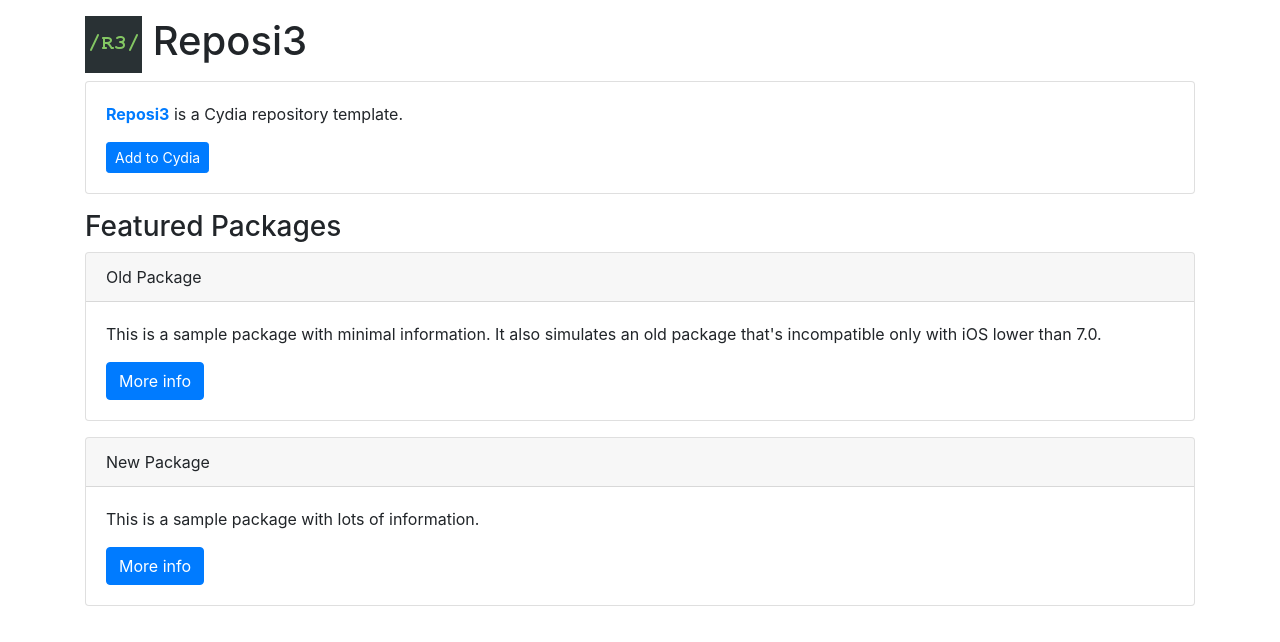
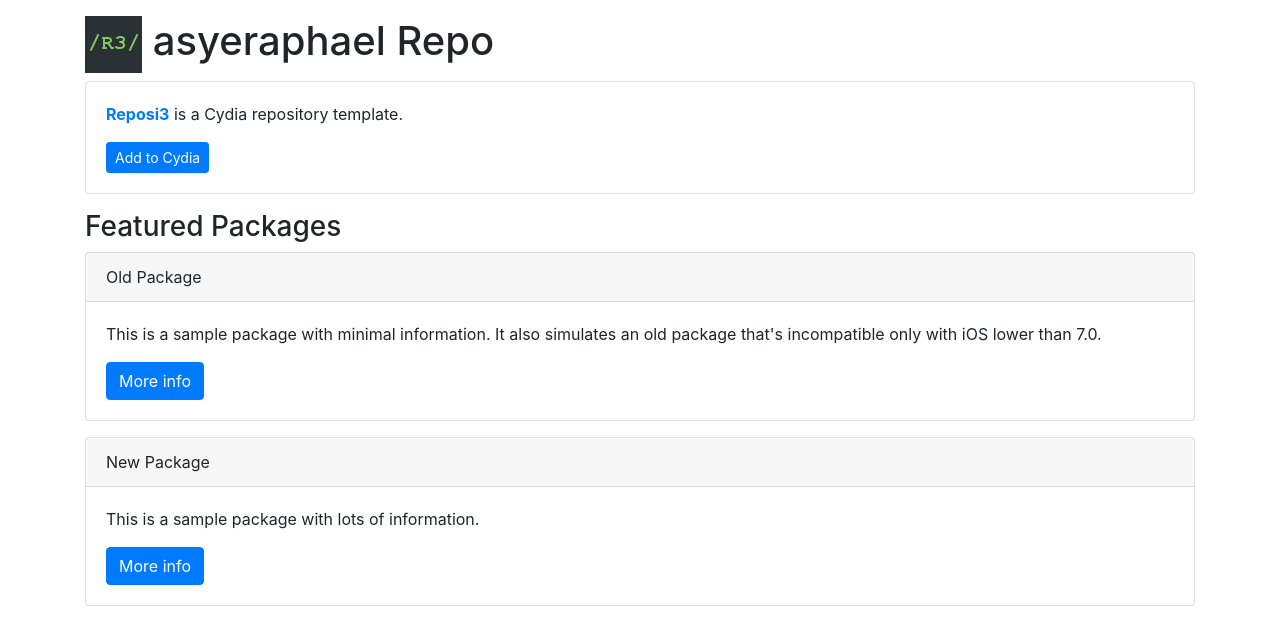
Before and after one commit to asyeraphael/repo, a plain HTML site: page index.html in a window 1280 px wide. Drawn offline with nearby package versions, Linux system fonts and the light colour scheme.

Commit message:
Update index.html

```diff
--- a/index.html
+++ b/index.html
@@ -11,7 +11,7 @@
 <body>
 
 <div class="container">
-	<h1><img src="CydiaIcon.png"> Reposi3</h1>
+	<h1><img src="CydiaIcon.png"> asyeraphael Repo</h1>
 </div>
 
 <div class="container">
```
